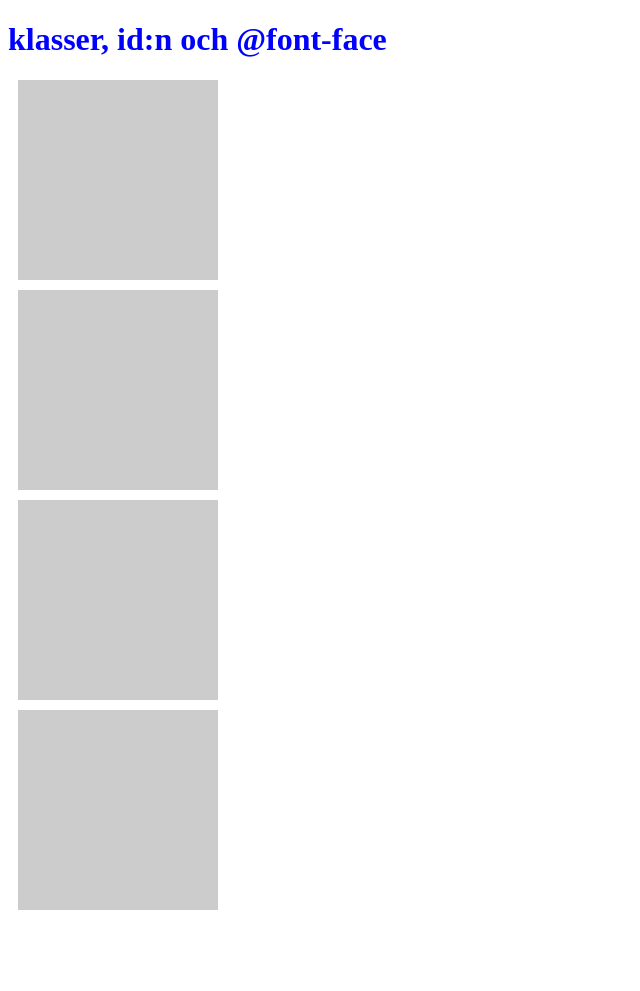
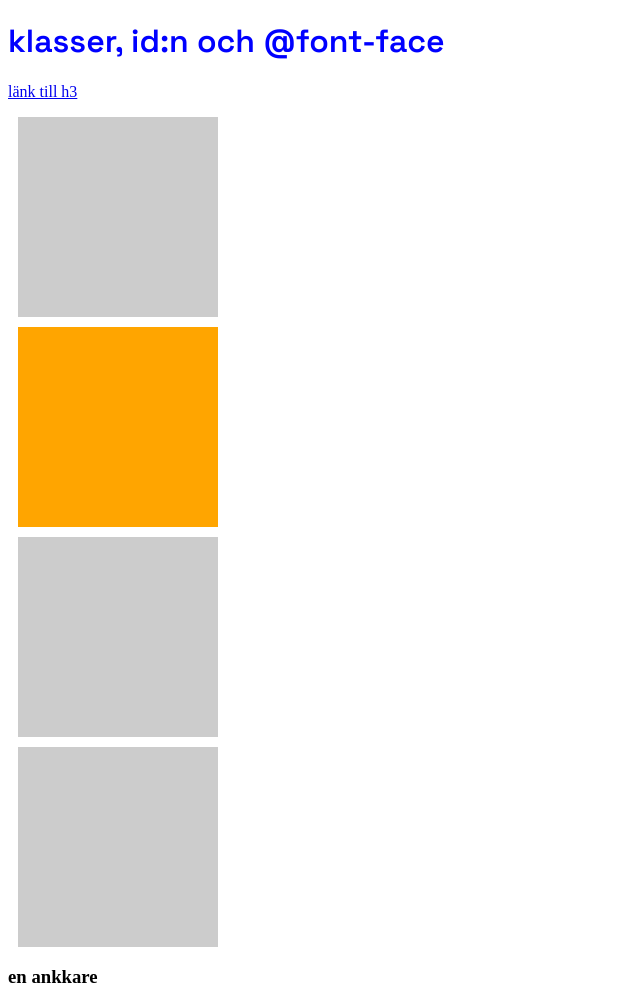
Before and after one commit to yytrofimov/js_and_json, a plain HTML site: page html-css/exempel/css-exempel/css-ex3.html in a window 1280 px wide. Shown: the top 991 px of the page, without its empty margins (0-640 px from the left). Before the commit the page ends 920 px from the top, so only its background shows below. Drawn offline with Linux system fonts and the light colour scheme.

Commit message:
css ex3 klar
id, klass och font-face exempel

```diff
--- a/html-css/exempel/css-exempel/css-ex3.html
+++ b/html-css/exempel/css-exempel/css-ex3.html
@@ -4,12 +4,19 @@
     <meta charset="UTF-8">
     <meta name="viewport" content="width=device-width, initial-scale=1.0">
     <title>klasser, id:n och @font-face</title>
+    <link href="https://fonts.googleapis.com/css2?family=Space+Grotesk:wght@600&display=swap" rel="stylesheet">
     <link rel="stylesheet" href="css/css-ex3.css">
 </head>
 <body>
     <h1 id="title">klasser, id:n och @font-face</h1>
+    <p><a href="#linktest">länk till h3</a></p>
+    <div class="box"></div>
+    <div class="box orange"></div>
     <div class="box"></div>
     <div class="box"></div>
+    <h3 id="linktest">en ankkare</h3>
+    <div class="box"></div>
+    <div class="box orange"></div>
     <div class="box"></div>
     <div class="box"></div>
 </body>
--- a/html-css/exempel/css-exempel/css/css-ex3.css
+++ b/html-css/exempel/css-exempel/css/css-ex3.css
@@ -1,8 +1,20 @@
-#title { color: blue; }
+/*** importering av font, behövs inte om <link> används
+@import url("https://fonts.googleapis.com/css2?family=Space+Grotesk:wght@600&display=swap");
+***/
+:root {
+  scroll-behavior: smooth;
+}
+#title {
+  color: blue;
+  font-family: "Space Grotesk", sans-serif;
+}
 
 .box {
-    background-color: #ccc;
-    width: 200px;
-    height: 200px;
-    margin: 10px;
+  background-color: #ccc;
+  width: 200px;
+  height: 200px;
+  margin: 10px;
 }
+.orange {
+  background-color: orange;
+}
```
